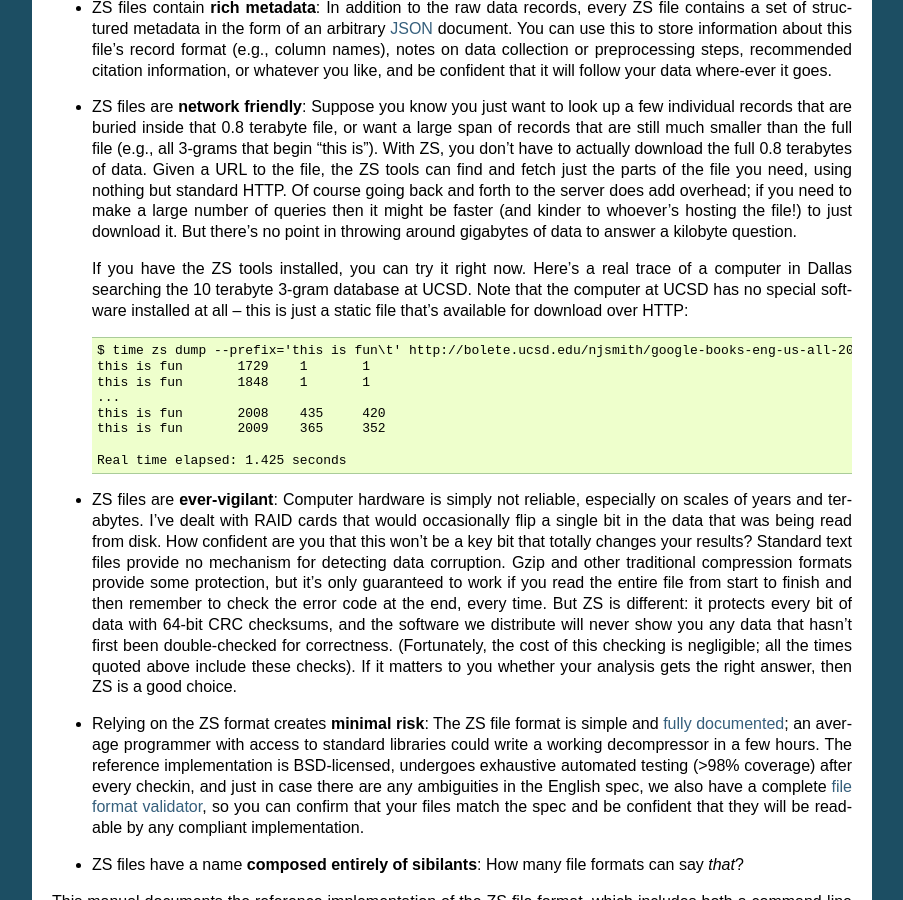
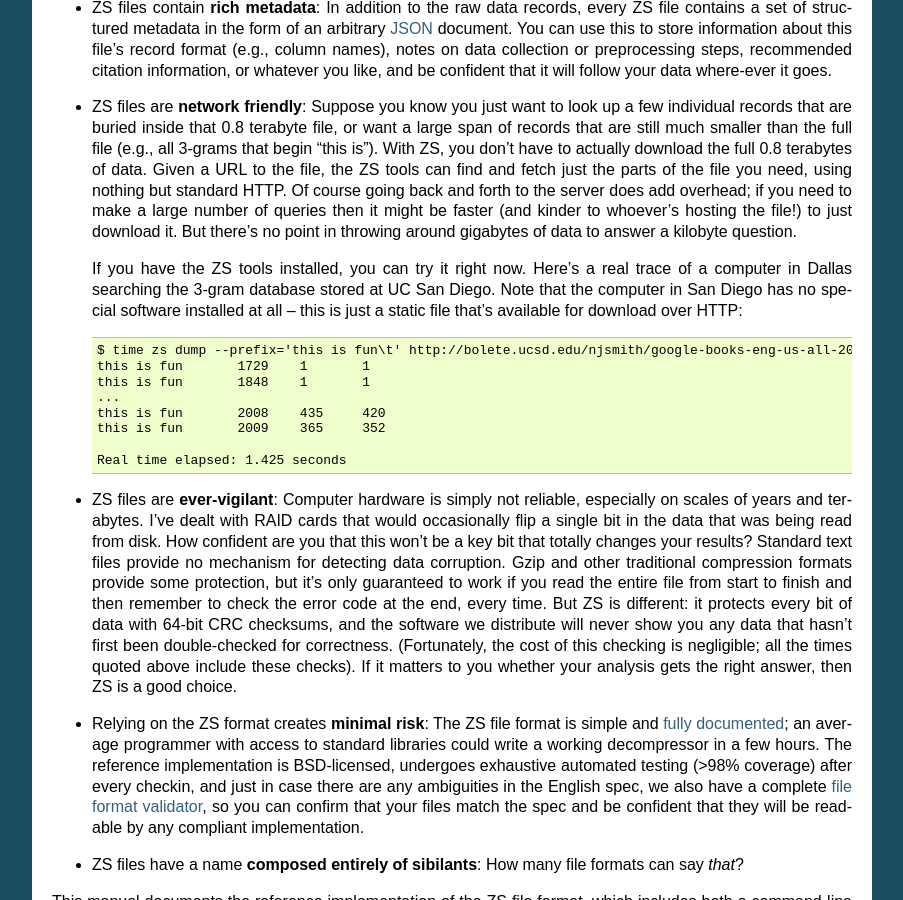
Before and after one commit to njsmith/zs, a Sphinx documentation site: the page built from doc/index.rst, in a window 1280 px wide and 900 px high, scrolled down 840 px. Shown: the whole window, without its empty margins (198-1101 px from the left). Built offline with Sphinx 7.4.7, drawn with Linux system fonts in a browser that asks for light colours.

Commit message:
wording tweak

```diff
--- a/doc/index.rst
+++ b/doc/index.rst
@@ -190,8 +190,8 @@
         :ellipsis: 2,-4
 
   If you have the ZS tools installed, you can try it right now. Here's
-  a real trace of a computer in Dallas searching the 10 terabyte
-  3-gram database at UCSD. Note that the computer at UCSD has no
+  a real trace of a computer in Dallas searching the 3-gram database
+  stored at UC San Diego. Note that the computer in San Diego has no
   special software installed at all -- this is just a static file
   that's available for download over HTTP::
 
```
